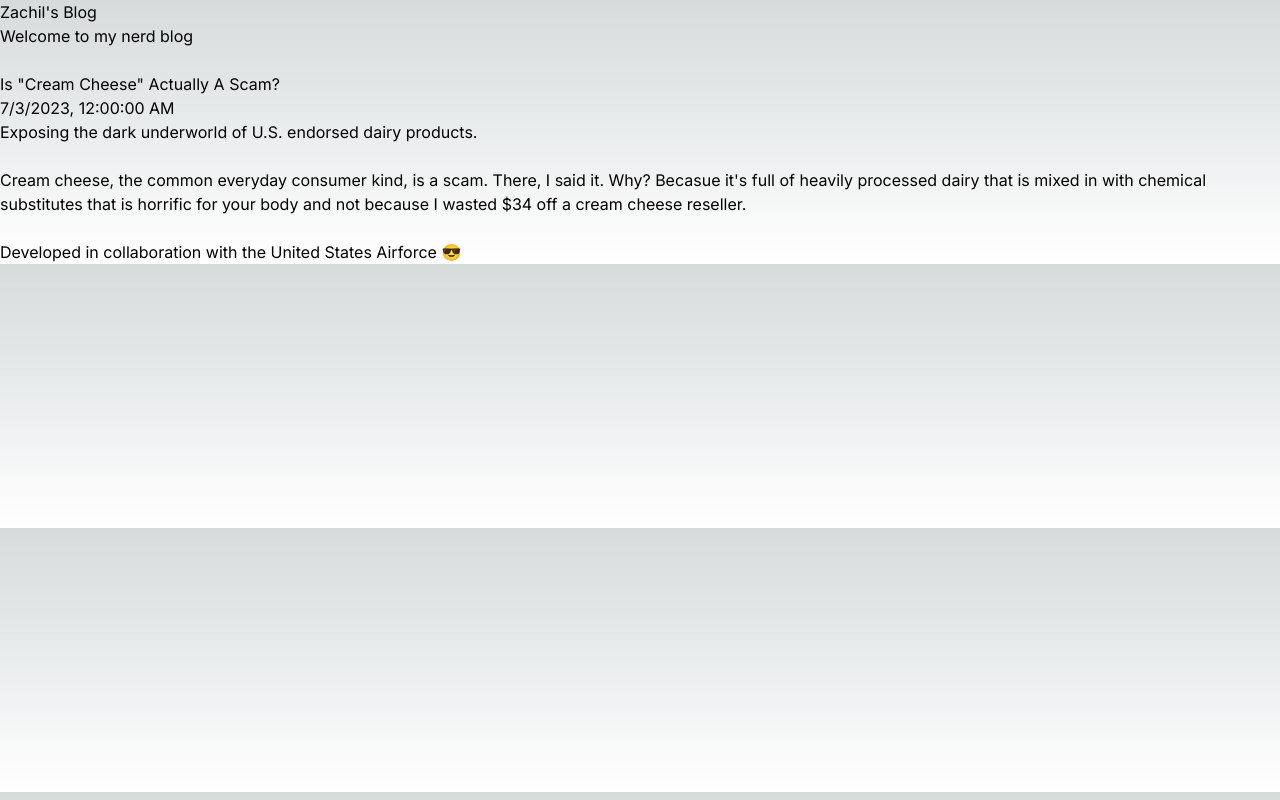
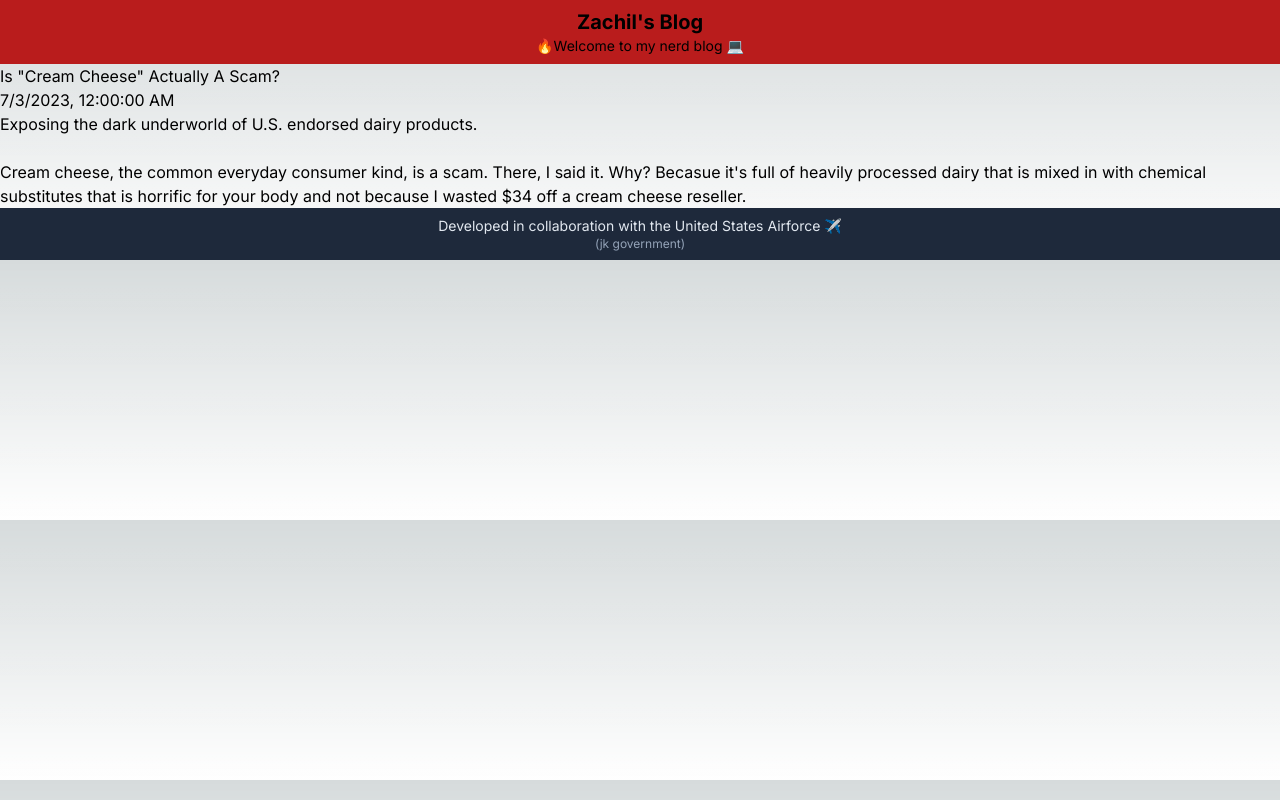
Before and after one commit to zjhillman/nextjs-personal-site, a Next.js app: page /posts/cream-cheese-scam in a window 1280 px wide. Built offline with nearby package versions, Linux system fonts and the light colour scheme.

Commit message:
Updated styling using tailwind

```diff
--- a/app/layout.tsx
+++ b/app/layout.tsx
@@ -6,8 +6,8 @@ import Link from 'next/link'
 const inter = Inter({ subsets: ['latin'] })
 
 export const metadata: Metadata = {
-  title: 'zachil\'s blog',
-  description: 'blog built for next level entertainment',
+  title: 'Zachil\'s Blog',
+  description: 'Blog built for next level entertainment',
 }
 
 export default function RootLayout({
@@ -17,21 +17,20 @@ export default function RootLayout({
 }) {
   const header = (
     <header>
-      <div>
+      <div className="bg-red-700 p-2 text-center">
         <Link href="/">
-          <h1>Zachil's Blog</h1>
+          <h1 className="text-xl font-bold">Zachil's Blog</h1>
         </Link>
-        <p>Welcome to my nerd blog</p>
-        <br />
+        <p className="text-sm">🔥Welcome to my nerd blog 💻</p>
       </div>
     </header>
   );
 
   const footer = (
     <footer>
-      <div>
-        <br />
-        <h3>Developed in collaboration with the United States Airforce 😎</h3>
+      <div className="bg-slate-800 p-2 text-center">
+        <h3 className="text-sm text-slate-200">Developed in collaboration with the United States Airforce ✈️</h3>
+        <p className="text-xs text-slate-400">(jk government)</p>
       </div>
     </footer>
   )
--- a/app/page.tsx
+++ b/app/page.tsx
@@ -3,7 +3,7 @@ import Link from "next/link";
 import matter from "gray-matter";
 import MarkDown from "markdown-to-jsx";
 
-const getPostMetaData = () => {
+const getSlugs = () => {
   const folder = "posts/";
   const files = fs.readdirSync(folder);
   const markdownPosts = files.filter((file) => file.endsWith(".md"));
@@ -11,24 +11,24 @@ const getPostMetaData = () => {
   return slugs;
 };
 
-const getMarkdownPost = (slug) => {
+const getPostData = (slug: string) => {
   const pathToFile = `posts/${slug}.md`;
   const file = matter.read(pathToFile);
   return file;
 }
 
 const HomePage = () => {
-  const postMetaData = getPostMetaData();
+  const postMetaData = getSlugs();
   const postPreviews = postMetaData.map((slug) => {
-    const post = getMarkdownPost(slug);
+    const post = getPostData(slug);
     const postDate = post.data.date.toLocaleString();
-    const postPreview = <div>
+    const postPreview = (<div className="my-2 p-2 mx-auto max-w-xl ">
       <Link href={`/posts/${slug}`}>
-        <h1>{post.data.title}</h1>
+        <h1 className="text-xl font-bold hover:underline hover:text-red-400">{post.data.title}</h1>
       </Link>
-      <h2>{postDate}</h2>
-      <h2>{post.data.subtitle}</h2>
-    </div>;
+      <h2 className="text-xs text-gray-500">{postDate}</h2>
+      <h2 className="text-sm text-gray-200">{post.data.subtitle}</h2>
+    </div>);
     return postPreview;
   });
   return <div>{postPreviews}</div>;
--- a/app/posts/[slug]/page.tsx
+++ b/app/posts/[slug]/page.tsx
@@ -14,7 +14,7 @@ const PostPage = (props: any) => {
     const page = getPageContents(slug);
     const datePosted = page.data.date.toLocaleString();
     return (
-        <div>
+        <div className="m-auto mw-sm">
             <h1>{page.data.title}</h1>
             <h2>{datePosted}</h2>
             <h2>{page.data.subtitle}</h2>
--- a/package.json
+++ b/package.json
@@ -21,7 +21,7 @@
     "@types/react-dom": "^18",
     "autoprefixer": "^10",
     "postcss": "^8",
-    "tailwindcss": "^3",
+    "tailwindcss": "^3.3.3",
     "typescript": "^5"
   }
 }
```
Also changed, not shown: 2 other files (tests, documents, lock files or other folders).
